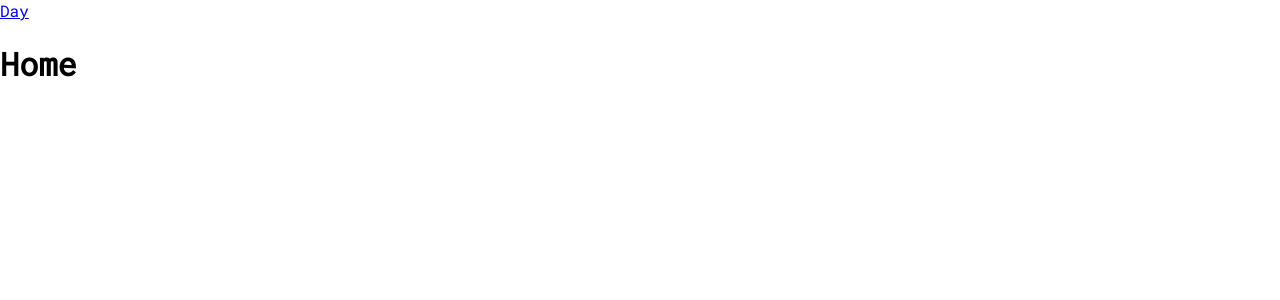
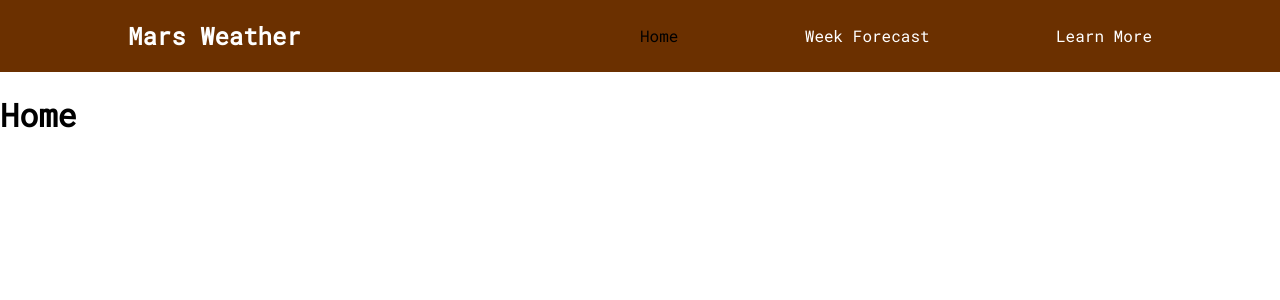
Before and after one commit to joshuasearle/mars-weather, a React app: page / in a window 1280 px wide. Shown: the top 300 px of the page. Built offline with nearby package versions, Linux system fonts and the light colour scheme.

Commit message:
Add navbar

```diff
--- a/src/components/Navbar.tsx
+++ b/src/components/Navbar.tsx
@@ -1,10 +1,38 @@
 import * as React from 'react';
-import { Link } from 'react-router-dom';
+import { Link, useLocation } from 'react-router-dom';
 
-export interface NavbarProps {}
+import classes from '../css/classes';
 
-const Navbar: React.SFC<NavbarProps> = () => {
-  return <Link to='Day'>Day</Link>;
+const Navbar: React.SFC = () => {
+  const path = useLocation().pathname;
+  console.log(path);
+
+  const pages = [
+    { name: 'Home', link: '/' },
+    { name: 'Week Forecast', link: '/week' },
+    { name: 'Learn More', link: '/more' },
+  ];
+
+  return (
+    <nav className={classes.Navbar}>
+      <div className={classes.Logo}>
+        <Link to='/'>
+          <h1>Mars Weather</h1>
+        </Link>
+      </div>
+      <div className={classes.Links}>
+        {pages.map(({ name, link }) => {
+          let className = '';
+          if (link === path) className = classes.Active;
+          return (
+            <Link className={className} key={name} to={link}>
+              {name}
+            </Link>
+          );
+        })}
+      </div>
+    </nav>
+  );
 };
 
 export default Navbar;
```
